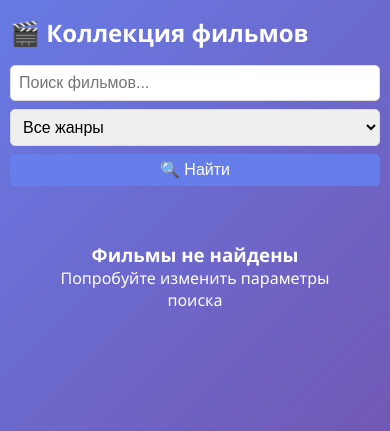
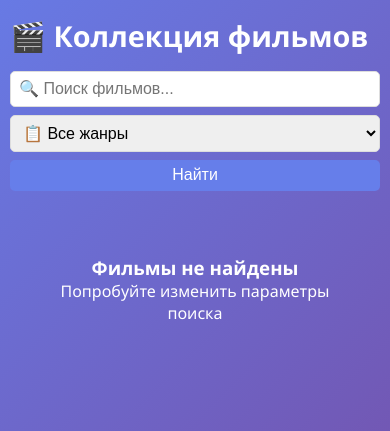
Before and after one commit to Daniil3040/movie_collection, a Django app: page / in a window 390 px wide. Shown: the part 99-530 px from the top of the page. Run offline with Django 5.2, Linux system fonts and the light colour scheme; data that the repository does not hold is empty.

Commit message:
poick pravo

```diff
--- a/movies/templates/movies/base.html
+++ b/movies/templates/movies/base.html
@@ -394,6 +394,24 @@
         .movie-detail-container {
             padding: 0.75rem;
         }
+        /* Дополнительные стили для поиска */
+        @media (max-width: 768px) {
+            .search-form form {
+                flex-direction: column;
+                width: 100%;
+            }
+
+            .search-form .form-control,
+            .search-form .btn {
+                width: 100%;
+            }
+        }
+
+        @media (min-width: 769px) {
+            .search-form {
+                margin-left: auto;
+            }
+        }
 }
     </style>
 </head>
--- a/movies/templates/movies/movie_list.html
+++ b/movies/templates/movies/movie_list.html
@@ -3,22 +3,76 @@
 {% block title %}Список фильмов{% endblock %}
 
 {% block content %}
-<h1 style="color: white; margin-bottom: 1rem; font-size: 1.5rem;">🎬 Коллекция фильмов</h1>
+<style>
+    .header-with-search {
+        display: flex;
+        justify-content: space-between;
+        align-items: center;
+        margin-bottom: 2rem;
+        flex-wrap: wrap;
+        gap: 1rem;
+    }
 
-<!-- Поиск и фильтры -->
-<div class="search-form">
-    <form method="GET" style="width: 100%;">
-        <input type="text" name="search" class="form-control" placeholder="Поиск фильмов..." value="{{ search_query }}">
+    .page-title {
+        color: white;
+        margin: 0;
+        font-size: 1.8rem;
+    }
+
+    .search-wrapper {
+        margin-left: auto;
+    }
+
+    .search-form-inline {
+        display: flex;
+        gap: 0.5rem;
+        flex-wrap: wrap;
+    }
+
+    .search-form-inline .form-control {
+        width: auto;
+        min-width: 200px;
+    }
+
+    /* Адаптив для мобильных */
+    @media (max-width: 768px) {
+        .header-with-search {
+            flex-direction: column;
+            align-items: stretch;
+        }
+
+        .search-wrapper {
+            margin-left: 0;
+        }
+
+        .search-form-inline {
+            flex-direction: column;
+        }
+
+        .search-form-inline .form-control,
+        .search-form-inline .btn {
+            width: 100%;
+        }
+    }
+</style>
+
+<div class="header-with-search">
+    <h1 class="page-title">🎬 Коллекция фильмов</h1>
+
+    <div class="search-wrapper">
+        <form method="GET" class="search-form-inline">
+            <input type="text" name="search" class="form-control" placeholder="🔍 Поиск фильмов..." value="{{ search_query }}">
             <select name="genre" class="form-control">
-            <option value="">Все жанры</option>
+                <option value="">📋 Все жанры</option>
                 {% for genre in genres %}
                     <option value="{{ genre.id }}" {% if selected_genre == genre.id|stringformat:"s" %}selected{% endif %}>
                         {{ genre.name }}
                     </option>
                 {% endfor %}
             </select>
-        <button type="submit" class="btn btn-primary">🔍 Найти</button>
+            <button type="submit" class="btn btn-primary">Найти</button>
         </form>
+    </div>
 </div>
 
 <!-- Список фильмов -->
```
Lines whose indentation alone changed are shown as unchanged.
